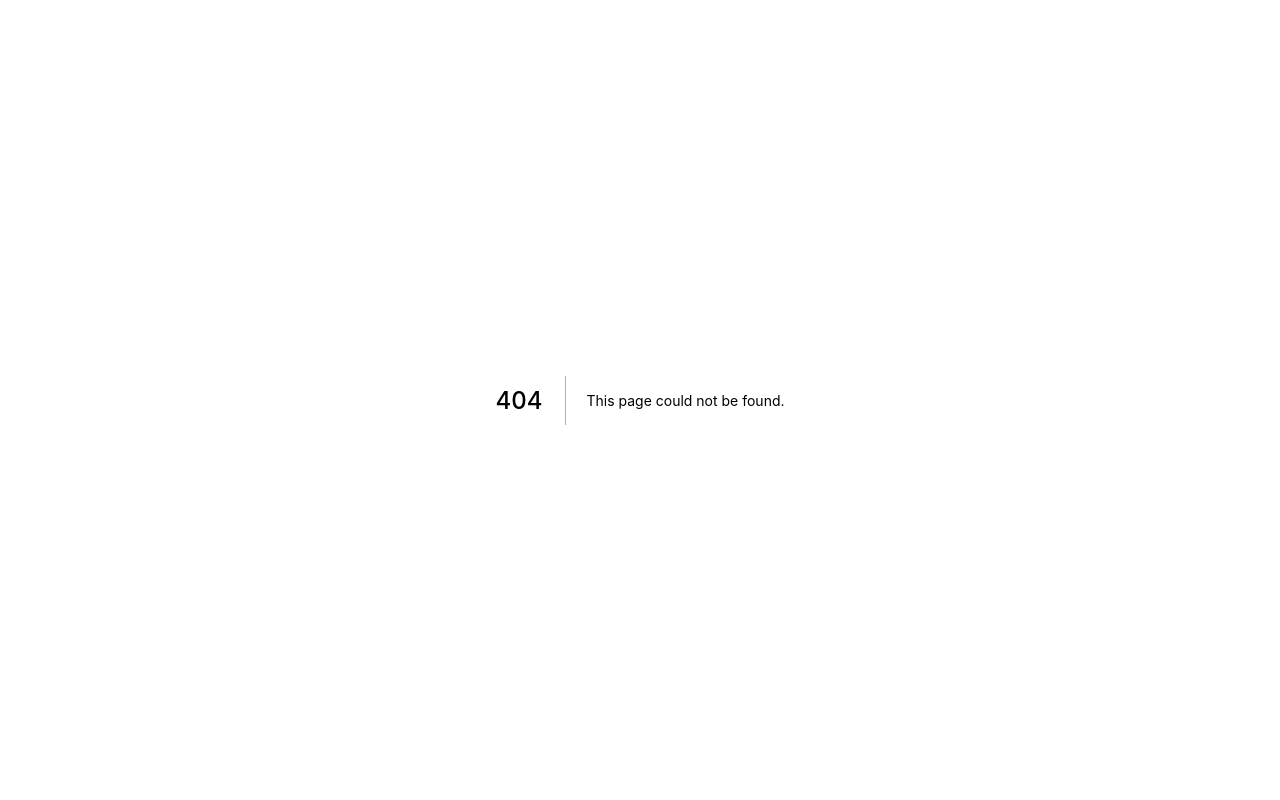
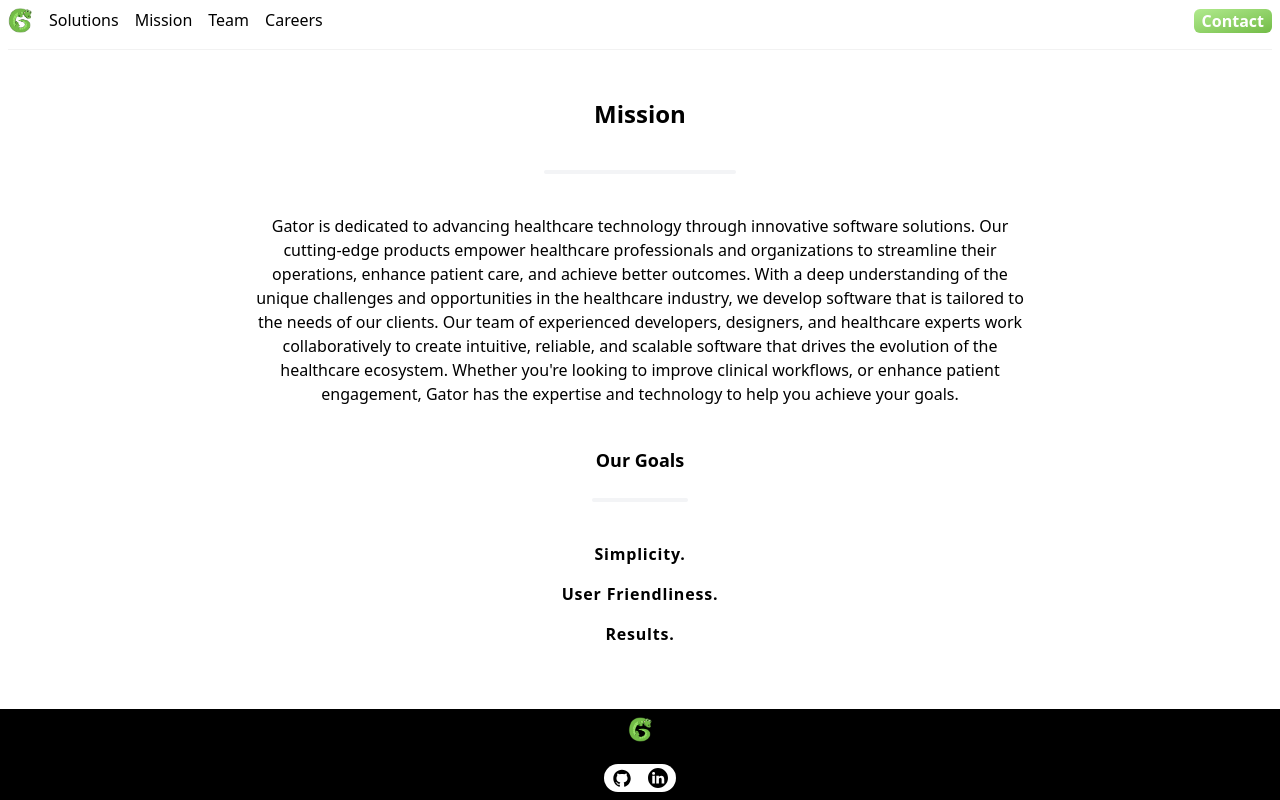
Before and after one commit to gator/gator, a Next.js app: page /mission in a window 1280 px wide. Before the commit this address had no page. Built offline with nearby package versions, Linux system fonts and the light colour scheme.

Commit message:
mission page

```diff
--- /dev/null
+++ b/pages/mission.tsx
@@ -0,0 +1,47 @@
+import type { ReactElement } from 'react'
+import type { NextPageWithLayout } from './_app'
+import Layout from '../components/layout'
+import SEO from '../components/seo'
+
+const Mission: NextPageWithLayout = () => {
+  return (
+    <>
+      <SEO title='Mission - Gator' />
+
+      <main className='text-center'>
+        <h1 className='text-2xl font-bold text-center'>Mission</h1>
+        <hr className='w-48 h-1 mx-auto my-4 bg-gray-100 border-0 rounded md:my-10' />
+
+        <p>
+          Gator is dedicated to advancing healthcare technology through
+          innovative software solutions. Our cutting-edge products empower
+          healthcare professionals and organizations to streamline their
+          operations, enhance patient care, and achieve better outcomes. With a
+          deep understanding of the unique challenges and opportunities in the
+          healthcare industry, we develop software that is tailored to the needs
+          of our clients. Our team of experienced developers, designers, and
+          healthcare experts work collaboratively to create intuitive, reliable,
+          and scalable software that drives the evolution of the healthcare
+          ecosystem. Whether you're looking to improve clinical workflows, or
+          enhance patient engagement, Gator has the expertise and technology to
+          help you achieve your goals.
+        </p>
+
+        <h2 className='mt-10 mb-2 text-lg font-bold'>Our Goals</h2>
+        <hr className='w-24 h-1 mx-auto my-4 -translate-y-2 bg-gray-100 border-0 rounded md:my-8' />
+        <ol className='space-y-4 font-bold tracking-wider'>
+          <li>Simplicity.</li>
+          <li>User Friendliness.</li>
+          <li>Results.</li>
+          <li></li>
+        </ol>
+      </main>
+    </>
+  )
+}
+
+Mission.getLayout = function getLayout(page: ReactElement) {
+  return <Layout>{page}</Layout>
+}
+
+export default Mission
```
